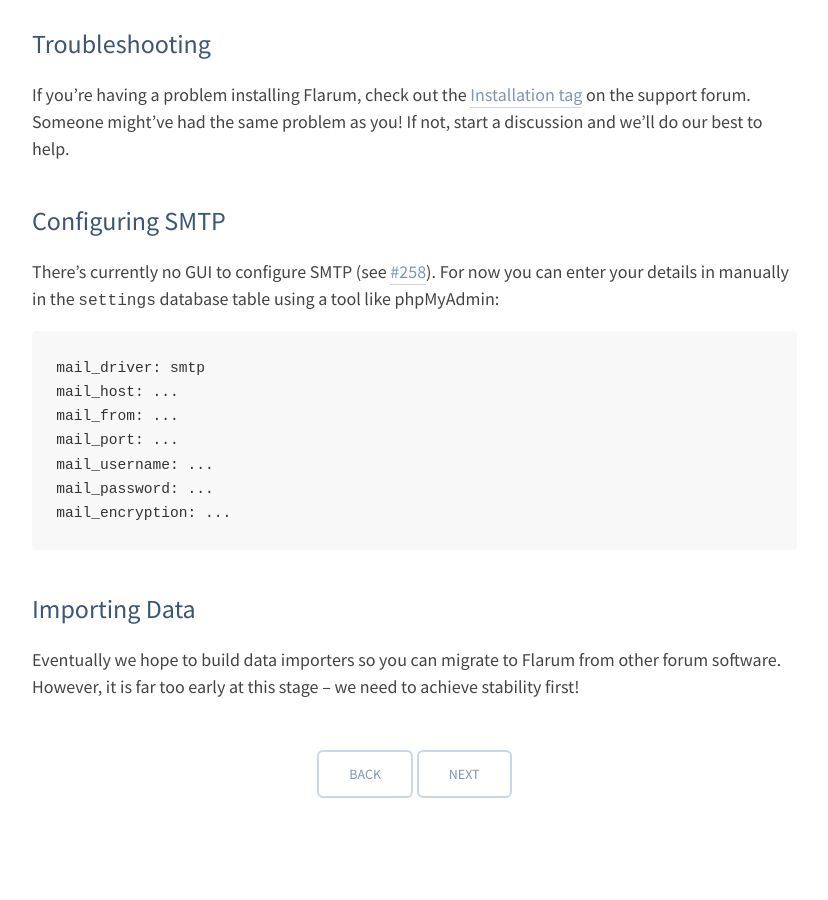
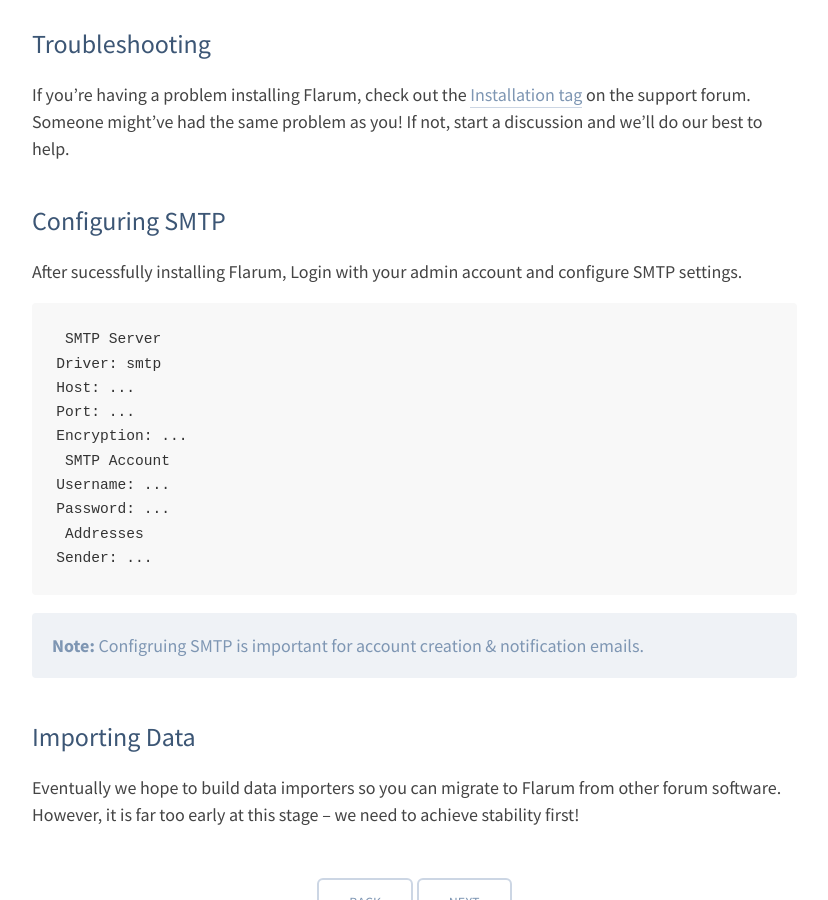
Before and after one commit to flarum/flarum.github.io, a Jekyll site: the page built from _docs/installation.md, in a window 1280 px wide and 900 px high, scrolled down 3616 px. Shown: the whole window, without its empty margins (363-1191 px from the left). Built offline with Jekyll 4.4.1, drawn with Linux system fonts in a browser that asks for light colours; nearby versions of some CDN libraries; comment, search, counter and statistics services are not loaded.

Commit message:
Update installation.md

````diff
--- a/_docs/installation.md
+++ b/_docs/installation.md
@@ -139,17 +139,21 @@
 
 ## Configuring SMTP
 
-There's currently no GUI to configure SMTP (see [#258](https://github.com/flarum/core/issues/258)). For now you can enter your details in manually in the `settings` database table using a tool like phpMyAdmin:
+After sucessfully installing Flarum, Login with your admin account and configure SMTP settings.
+ ```
+ SMTP Server
+Driver: smtp
+Host: ...
+Port: ...
+Encryption: ...
+ SMTP Account
+Username: ...
+Password: ...
+ Addresses
+Sender: ...
+```
 
-```
-mail_driver: smtp
-mail_host: ...
-mail_from: ...
-mail_port: ...
-mail_username: ...
-mail_password: ...
-mail_encryption: ...
-```
+>**Note:** Configruing SMTP is important for account creation & notification emails.
 
 <a name="importing-data"></a>
 
````
